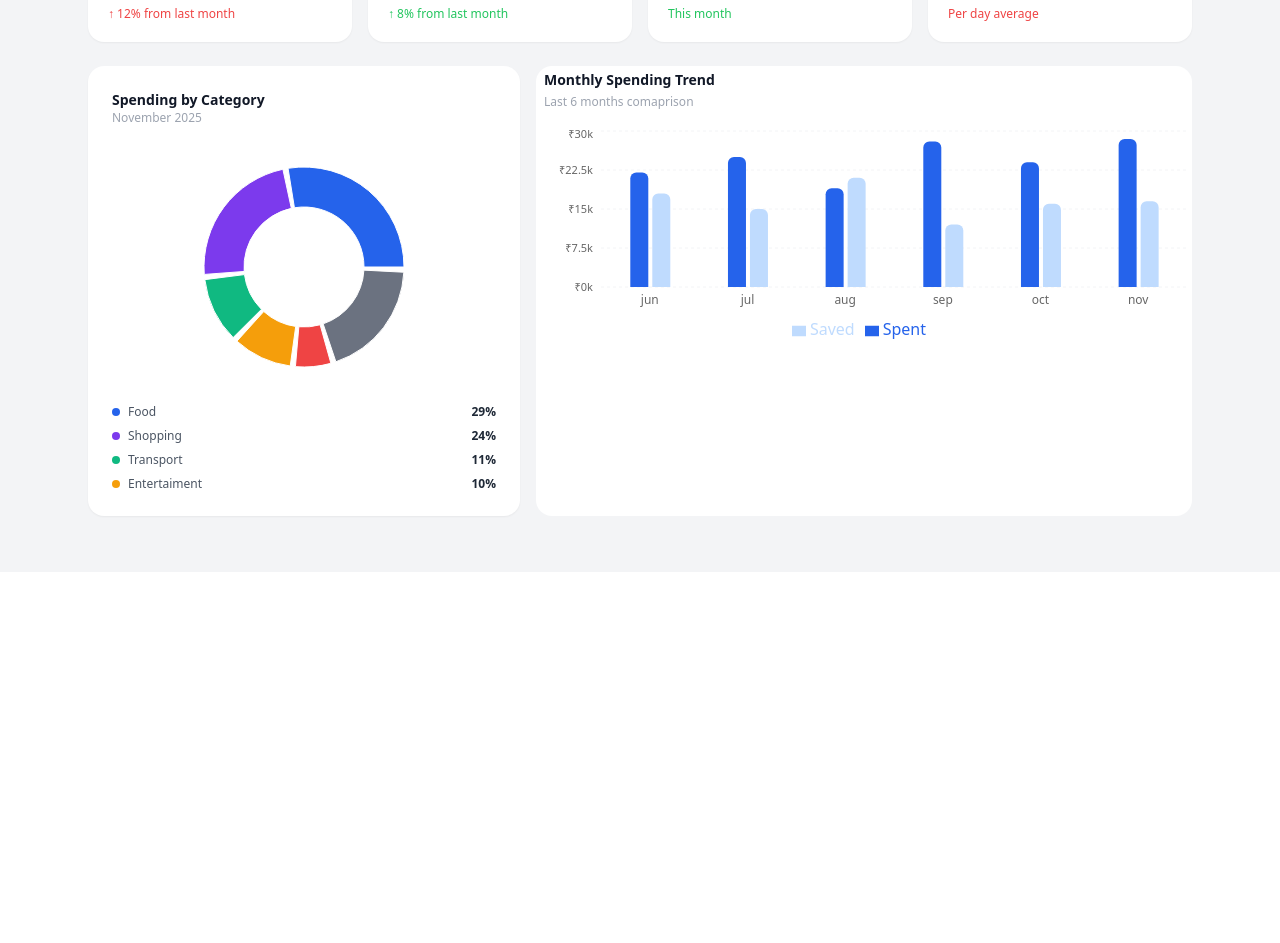
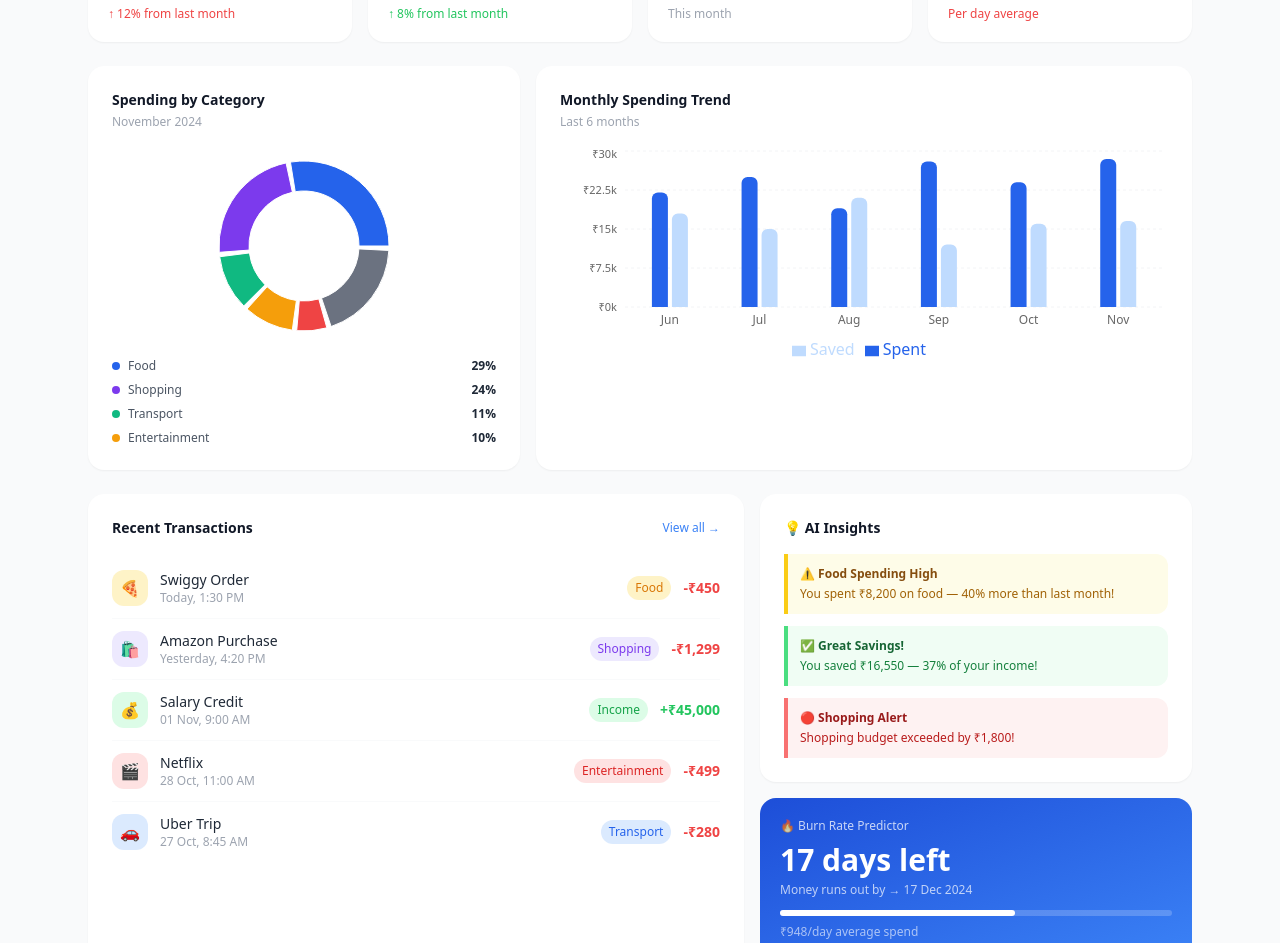
Before and after one commit to Suvani04/personal-finance-copilot, a React (Vite) app: page /dashboard in a window 1280 px wide. Shown: the part 302-1245 px from the top of the page. Before the commit the page ends 874 px from the top, so only its background shows below. Built offline with nearby package versions, Linux system fonts and the light colour scheme.

Commit message:
dashboard UI completed

```diff
--- a/src/pages/Dashboard.jsx
+++ b/src/pages/Dashboard.jsx
@@ -1,130 +1,162 @@
-import {PieChart,Pie,Cell, BarChart,Bar, XAxis ,YAxis, CartesianGrid,Tooltip,Legend,ResponsiveContainer} from 'recharts'
+import { PieChart, Pie, Cell, BarChart, Bar, XAxis, YAxis, CartesianGrid, Tooltip, Legend, ResponsiveContainer }
+from 'recharts'
 
-const Dashboard =() =>{
-  const pieData =[
-    {name:'Food', value:29,color:'#2563EB' },
-    {name:'Shopping', value:24,color:'#7C3AED' },
-    {name:'Transport', value:11,color:'#10B981' },
-    {name:'Entertaiment', value:10,color:'#F59E0B' },
-    {name:'Health', value:6,color:'#EF4444' },
-    {name:'other', value:20,color:'#6B7280' },
-  ]
-  const barData =[
-    {month:'jun', spent: 22000, saved: 18000},
-    {month:'jul', spent: 25000 , saved: 15000 },
-    {month:'aug', spent: 19000, saved: 21000},
-    {month:'sep', spent: 28000, saved: 12000},
-    {month:'oct', spent: 24000, saved: 16000},
-    {month:'nov', spent: 28450, saved: 16500},
+const Dashboard = () => {
+
+  const pieData = [
+    { name: 'Food', value: 29, color: '#2563EB' },
+    { name: 'Shopping', value: 24, color: '#7C3AED' },
+    { name: 'Transport', value: 11, color: '#10B981' },
+    { name: 'Entertainment', value: 10, color: '#F59E0B' },
+    { name: 'Health', value: 6, color: '#EF4444' },
+    { name: 'Others', value: 20, color: '#6B7280' },
   ]
 
-  const transactions= [
-    {icon:'🍕' ,name:'Swiggy Order',
-      date:'Today, 1:30 PM',
+
+  const barData = [
+    { month: 'Jun', spent: 22000, saved: 18000 },
+    { month: 'Jul', spent: 25000, saved: 15000 },
+    { month: 'Aug', spent: 19000, saved: 21000 },
+    { month: 'Sep', spent: 28000, saved: 12000 },
+    { month: 'Oct', spent: 24000, saved: 16000 },
+    { month: 'Nov', spent: 28450, saved: 16550 },
+  ]
+
+  const transactions = [
+    { icon: '🍕', name: 'Swiggy Order',
+      date: 'Today, 1:30 PM',
       category: 'Food',
       categoryColor: '#FEF3C7',
       categoryText: '#D97706',
-      amount:'-450',type:'debit'
-    },
-    {icon: '🛍️', name: 'Amazon Purchase',
+      amount: '-₹450', type: 'debit' },
+    { icon: '🛍️', name: 'Amazon Purchase',
       date: 'Yesterday, 4:20 PM',
       category: 'Shopping',
       categoryColor: '#EDE9FE',
       categoryText: '#7C3AED',
-      amount: '-₹1,299', type: 'debit'
-    },
+      amount: '-₹1,299', type: 'debit' },
     { icon: '💰', name: 'Salary Credit',
       date: '01 Nov, 9:00 AM',
       category: 'Income',
       categoryColor: '#DCFCE7',
       categoryText: '#16A34A',
-      amount: '+₹45,000', type: 'credit'
-    },
+      amount: '+₹45,000', type: 'credit' },
     { icon: '🎬', name: 'Netflix',
       date: '28 Oct, 11:00 AM',
       category: 'Entertainment',
       categoryColor: '#FEE2E2',
       categoryText: '#DC2626',
-      amount: '-₹499', type: 'debit'
-    },
+      amount: '-₹499', type: 'debit' },
     { icon: '🚗', name: 'Uber Trip',
       date: '27 Oct, 8:45 AM',
       category: 'Transport',
       categoryColor: '#DBEAFE',
       categoryText: '#2563EB',
-      amount: '-₹280', type: 'debit'
-    },
+      amount: '-₹280', type: 'debit' },
   ]
-  return(
-    <div className="bg-gray-100 min-h-screen" >
-      <nav className="bg-white px-10 py-3 flex
-       items-center justify-between shadow-sm sticky top-0 z-50">
-        <h1 className=" font-bold text-xl text-blue-600">Trackfi.ai</h1>
+
+  return (
+    <div className="bg-gray-50 min-h-screen">
+
+      <nav className="bg-white px-10 py-3
+                      flex items-center justify-between shadow-sm sticky top-0 z-50">
+        <h1 className="text-blue-600 text-xl font-bold">
+          Trackfi.ai
+        </h1>
         <ul className="flex gap-8 list-none">
           <li>
-            <a href="/dashboard" className="text-blue-600 font-semibold text-sm"> 📊 Dashboard</a>
+            <a href="/dashboard"
+               className="text-blue-600 text-sm font-semibold">
+              📊 Dashboard
+            </a>
           </li>
           <li>
-            <a href="/upload" className="text-gray-500 text-sm">📄 Upload</a>
+            <a href="/upload"
+               className="text-gray-500 text-sm">
+              📄 Upload
+            </a>
           </li>
           <li>
-            <a href="/upload" className="text-gray-500 text-sm">🎯 Budget</a>
+            <a href="/budget"
+               className="text-gray-500 text-sm">
+              🎯 Budget
+            </a>
           </li>
           <li>
-            <a href="/upload" className="text-gray-500 text-sm">💡 Insights</a>
+            <a href="#"
+               className="text-gray-500 text-sm">
+              💡 Insights
+            </a>
           </li>
         </ul>
+
         <div className="flex items-center gap-3">
-        <button className="bg-blue-600 text-white px-4 py-2 rounded-lg text-sm font-semibold">
+          <button className="bg-blue-600 text-white
+                             px-4 py-2 rounded-lg  text-sm font-semibold">
             + Upload PDF
           </button>
-
-        <button>
-          <div className="w-8 h-8  bg-blue-600 rounded-full
-        flex items-center justify-center text-white font-semibold text-sm">
+          <div className="w-8 h-8 bg-blue-600
+                          rounded-full flex items-center justify-centertext-white font-bold text-sm">
             S
           </div>
-        </button>
         </div>
       </nav>
 
+
       <div className="max-w-6xl mx-auto py-8 px-6">
-        <div className=" flex items-center justify-between mb-7">
+
+        <div className="flex items-center justify-between mb-7">
           <div>
-            <h1 className="font-bold font-playfair text-2xl text-gray-900">
-              Good Morning, Suvani!
+            <h1 className="font-playfair text-2xl font-bold text-gray-900">
+              Good Morning, Suvani! 👋
             </h1>
-            <p className="text-sm text-gray-500 mt-1">
-              Here's your financial summary for November 2025</p>
+            <p className="text-gray-500 text-sm mt-1">
+              Here's your financial summary
+              for November 2024
+            </p>
           </div>
-          <button className="flex items-center gap-2 bg-white border border-gray-200
-          rounded-xl px-4 py-2 text-sm text-gray-600 font-medium">
+          <button className="flex items-center gap-2
+                 bg-white border border-gray-200 rounded-xl px-4 py-2 text-sm text-gray-600 font-medium">
             📅 November 2024 ▾
           </button>
         </div>
 
-        <div className="grid grid-cols-4 gap-4 mb-6">
-          <div className=" bg-white rounded-2xl p-5 shadow-sm border-t-4 border-blue-500">
-            <div className="w-10 h-10 bg-blue-50 rounded-xl flex items-center justify-center text-lg mb-3">
+        <div className="grid grid-cols-4  gap-4 mb-6">
+
+          <div className="bg-white rounded-2xl
+                          p-5 shadow-sm
+                          border-t-4 border-blue-500">
+            <div className="w-10 h-10 bg-blue-50
+                            rounded-xl flex
+                            items-center justify-center
+                            text-lg mb-3">
               💰
             </div>
-            <p className="text-xs text-gray-400 uppercase tracking-wide mb-1">
+            <p className="text-xs text-gray-400
+                          uppercase tracking-wide mb-1">
               Total Spent
             </p>
-            <p className="text-2xl font-bold text-gray-900 mb-1">
+            <p className="text-2xl font-bold
+                          text-gray-900 mb-1">
               ₹28,450
             </p>
-            <p className="text-xs text-red-500 font-medium">
+            <p className="text-xs text-red-500
+                          font-medium">
               ↑ 12% from last month
             </p>
           </div>
 
-          <div className="bg-white rounded-2xl p-5 shadow-sm border-t-4 border-green-500">
+          <div className="bg-white rounded-2xl
+                          p-5 shadow-sm
+                          border-t-4 border-green-500">
             <div className="w-10 h-10 bg-green-50
-                            rounded-xl flex items-center justify-center text-lg mb-3">
+                            rounded-xl flex
+                            items-center justify-center
+                            text-lg mb-3">
               🏦
             </div>
-            <p className="text-xs text-gray-400 uppercase tracking-wide mb-1">
+            <p className="text-xs text-gray-400
+                          uppercase tracking-wide mb-1">
               Total Saved
             </p>
             <p className="text-2xl font-bold
@@ -137,107 +169,131 @@ const Dashboard =() =>{
             </p>
           </div>
 
-          <div className="bg-white rounded-2xl p-5 shadow-sm border-t-4 border-yellow-500">
+          <div className="bg-white rounded-2xl
+                          p-5 shadow-sm  border-t-4 border-yellow-500">
             <div className="w-10 h-10 bg-yellow-50
-                rounded-xl flex  items-center justify-center text-lg mb-3">
+               rounded-xl flex items-center justify-center text-lg mb-3">
               📋
             </div>
-            <p className="text-xs text-gray-400 uppercase tracking-wide mb-1">
+            <p className="text-xs text-gray-400
+                 uppercase tracking-wide mb-1">
               Transactions
             </p>
             <p className="text-2xl font-bold text-gray-900 mb-1">
               124
             </p>
-            <p className="text-xs text-green-500 font-medium">
+            <p className="text-xs text-gray-400 font-medium">
               This month
             </p>
           </div>
 
           <div className="bg-white rounded-2xl
-              p-5 shadow-sm border-t-4 border-red-500">
+                          p-5 shadow-sm
+                          border-t-4 border-red-500">
             <div className="w-10 h-10 bg-red-50
                 rounded-xl flex items-center justify-center text-lg mb-3">
               🔥
             </div>
-            <p className="text-xs text-gray-400 uppercase tracking-wide mb-1">
+            <p className="text-xs text-gray-400
+               uppercase tracking-wide mb-1">
               Daily Burn
             </p>
-            <p className="text-2xl font-bold text-gray-900 mb-1">
+            <p className="text-2xl font-bold
+               text-gray-900 mb-1">
               ₹948
             </p>
-            <p className="text-xs text-red-500 font-medium">
+            <p className="text-xs text-red-500
+               font-medium">
               Per day average
             </p>
           </div>
 
         </div>
 
-        <div className="grid grid-cols-5 gap-4 mb-6">
-          <div className="col-span-2 bg-white rounded-2xl p-6 shadow-sm min-h-[400px]">
-            <h3 className="text-sm font-semibold text-gray-900 mb-1s">
+        <div className="grid grid-cols-5
+              gap-4 mb-6">
+
+          <div className="col-span-2 bg-white
+                rounded-2xl p-6 shadow-sm">
+            <h3 className="text-sm font-semibold
+                   text-gray-900 mb-1">
               Spending by Category
             </h3>
-            <p className="text-gray-400 text-xs mb-4">
-              November 2025
+            <p className="text-xs text-gray-400 mb-4">
+              November 2024
             </p>
-            <ResponsiveContainer width="100%" height={250}>
 
+            <ResponsiveContainer width="100%" height={200}>
               <PieChart>
                 <Pie
                   data={pieData}
                   cx="50%"
                   cy="50%"
-                  innerRadius={60}
-                  outerRadius={100}
+                  innerRadius={55}
+                  outerRadius={85}
                   paddingAngle={3}
                   dataKey="value"
-                  >{pieData.map((entry, index)=>(
-                  <Cell key={index} fill={entry.color}/>
-                ))}</Pie>
-                <Tooltip formatter={(value)=> value+ '%'}/>
+                >
+                  {pieData.map((entry, index) => (
+                    <Cell key={index}
+                          fill={entry.color} />
+                  ))}
+                </Pie>
+                <Tooltip
+                  formatter={(value) => value + '%'}
+                />
               </PieChart>
             </ResponsiveContainer>
 
+
             <div className="mt-3 space-y-2">
-              {pieData.slice(0,4).map((item,i)=>(
+              {pieData.slice(0,4).map((item, i) => (
                 <div key={i}
                      className="flex items-center gap-2">
                   <div className="w-2 h-2 rounded-full"
                        style={{background: item.color}}>
                   </div>
-
-                  <span className="text-xs text-gray-600 flex-1">
+                  <span className="text-xs
+                       text-gray-600 flex-1">
                     {item.name}
                   </span>
-                    <span className="text-xs font-semibold text-gray-800">
+                  <span className="text-xs
+                        font-semibold text-gray-800">
                     {item.value}%
                   </span>
                 </div>
               ))}
             </div>
+          </div>
 
-          </div>
-          <div className='col-span-3 bg-white rounded-2xl p-6-shadow-sm'>
-          <h1 className='text-sm font-semibold text-gray-900 ml-2 mt-1 mb-1'>Monthly Spending Trend</h1>
-          <p className="text-xs text-gray-400 ml-2 mb-4">
-              Last 6 months comaprison
+
+          <div className="col-span-3 bg-white
+                          rounded-2xl p-6 shadow-sm">
+            <h3 className="text-sm font-semibold
+                           text-gray-900 mb-1">
+              Monthly Spending Trend
+            </h3>
+            <p className="text-xs text-gray-400 mb-4">
+              Last 6 months
             </p>
 
             <ResponsiveContainer width="100%" height={220}>
               <BarChart data={barData}
                         barCategoryGap="30%">
                 <CartesianGrid strokeDasharray="3 3"
-              stroke="#F3F4F6" vertical={false}/>
+                               stroke="#F3F4F6"
+                               vertical={false} />
                 <XAxis dataKey="month"
                        tick={{fontSize: 12}}
-                       axisLine={false} tickLine={false} />
+                       axisLine={false}
+                       tickLine={false} />
                 <YAxis
                   tick={{fontSize: 11}}
                   axisLine={false}
                   tickLine={false}
                   tickFormatter={(v) =>
-                  '₹' + v/1000 + 'k'} />
-
+                    '₹' + v/1000 + 'k'}
+                />
                <Tooltip
   contentStyle={{
     backgroundColor: '#1F2937',
@@ -253,10 +309,6 @@ const Dashboard =() =>{
   ]}
   cursor={{fill: 'rgba(37,99,235,0.1)'}}
 />
-                {/* <Tooltip
-                  formatter={(v) =>
-                    '₹' + v.toLocaleString()}
-                />         */}
                 <Legend />
                 <Bar dataKey="spent"
                      name="Spent"
@@ -267,13 +319,148 @@ const Dashboard =() =>{
                      fill="#BFDBFE"
                      radius={[6,6,0,0]} />
               </BarChart>
+            </ResponsiveContainer>
+          </div>
 
-          </ResponsiveContainer>
+        </div>
+
+        <div className="grid grid-cols-5 gap-4">
+
+          <div className="col-span-3 bg-white
+                          rounded-2xl p-6 shadow-sm">
+            <div className="flex items-center
+                            justify-between mb-5">
+              <h3 className="text-sm font-semibold
+                             text-gray-900">
+                Recent Transactions
+              </h3>
+              <a href="#"
+                 className="text-blue-500 text-xs
+                            font-medium">
+                View all →
+              </a>
+            </div>
+
+            {transactions.map((t, i) => (
+              <div key={i}
+                   className="flex items-center
+                              gap-3 py-3
+                              border-b border-gray-50
+                              last:border-0">
+                <div className="w-9 h-9 rounded-xl
+                                flex items-center
+                                justify-center text-base"
+                     style={{
+                       background: t.categoryColor
+                     }}>
+                  {t.icon}
+                </div>
+                <div className="flex-1">
+                  <p className="text-sm font-medium
+                                text-gray-800">
+                    {t.name}
+                  </p>
+                  <p className="text-xs text-gray-400">
+                    {t.date}
+                  </p>
+                </div>
+                <span className="text-xs px-2 py-1
+                                 rounded-full font-medium"
+                      style={{
+                        background: t.categoryColor,
+                        color: t.categoryText
+                      }}>
+                  {t.category}
+                </span>
+                <p className={`text-sm font-semibold
+                  ${t.type === 'credit' ?
+                    'text-green-500' :
+                    'text-red-500'}`}>
+                  {t.amount}
+                </p>
+              </div>
+            ))}
+          </div>
+
+
+          <div className="col-span-2 flex
+                          flex-col gap-4">
+
+            <div className="bg-white rounded-2xl
+                            p-6 shadow-sm">
+              <h3 className="text-sm font-semibold
+                             text-gray-900 mb-4">
+                💡 AI Insights
+              </h3>
+
+              <div className="border-l-4 border-yellow-400
+                              bg-yellow-50 rounded-r-xl
+                              p-3 mb-3">
+                <p className="text-xs font-semibold
+                              text-yellow-800 mb-1">
+                  ⚠️ Food Spending High
+                </p>
+                <p className="text-xs text-yellow-700">
+                  You spent ₹8,200 on food —
+                  40% more than last month!
+                </p>
+              </div>
+
+              <div className="border-l-4 border-green-400
+                              bg-green-50 rounded-r-xl
+                              p-3 mb-3">
+                <p className="text-xs font-semibold
+                              text-green-800 mb-1">
+                  ✅ Great Savings!
+                </p>
+                <p className="text-xs text-green-700">
+                  You saved ₹16,550 —
+                  37% of your income!
+                </p>
+              </div>
+
+              <div className="border-l-4 border-red-400
+                              bg-red-50 rounded-r-xl p-3">
+                <p className="text-xs font-semibold
+                              text-red-800 mb-1">
+                  🔴 Shopping Alert
+                </p>
+                <p className="text-xs text-red-700">
+                  Shopping budget exceeded
+                  by ₹1,800!
+                </p>
+              </div>
+            </div>
+
+
+            <div className="bg-gradient-to-br
+                            from-blue-700 to-blue-500
+                            rounded-2xl p-5 text-white">
+              <p className="text-xs opacity-75 mb-2">
+                🔥 Burn Rate Predictor
+              </p>
+              <p className="text-3xl font-bold mb-1">
+                17 days left
+              </p>
+              <p className="text-xs opacity-70 mb-3">
+                Money runs out by → 17 Dec 2024
+              </p>
+              <div className="bg-white/20
+                              rounded-full h-1.5">
+                <div className="bg-white rounded-full
+                                h-1.5 w-3/5">
+                </div>
+              </div>
+              <p className="text-xs opacity-60 mt-2">
+                ₹948/day average spend
+              </p>
+            </div>
+
           </div>
         </div>
       </div>
-
     </div>
   )
 }
+
 export default Dashboard
```
Also changed, not shown: src/pages/Budget.jsx (line endings or trailing spaces). Lines whose indentation alone changed are shown as unchanged.
